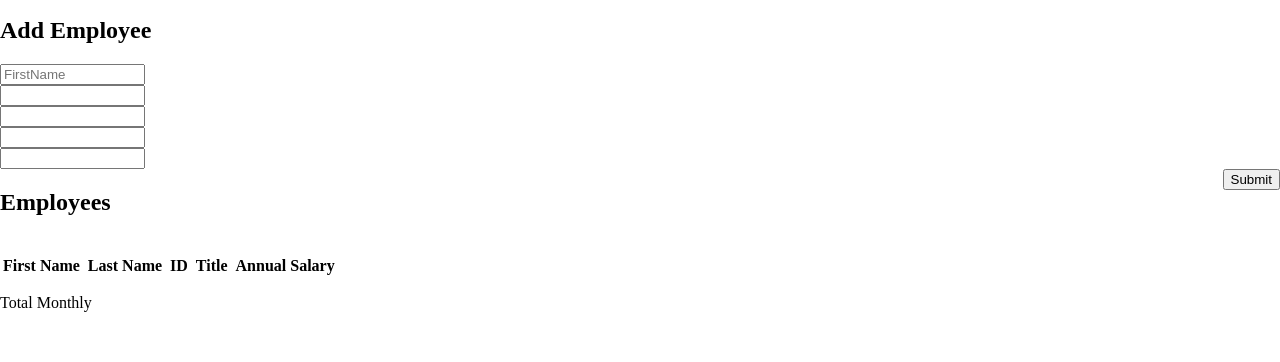
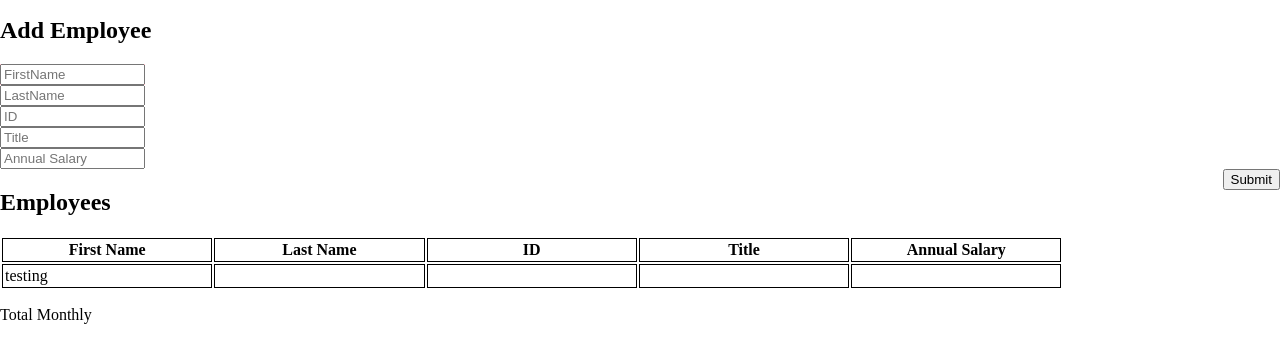
Before and after one commit to SpyD32/weekend-salary-calculator2, a website: page index.html in a window 1280 px wide. Shown: the part 40-402 px from the top of the page. Drawn offline with Linux system fonts and the light colour scheme.

Commit message:
added borders to tr and td

```diff
--- a/index.html
+++ b/index.html
@@ -11,52 +11,53 @@
   </header>
   <main>
     <h2>Add Employee</h2>
-        <div id="newEmployeeRow"></div>
         <form>
-          <div id="firstNameBlock">
+          <div class="firstNameBlock">
             <input id="firstName" placeholder="FirstName" size="15" type="text">
           </div>
         </form>
         <form>
-          <div id="lastNameBlock">
-            <input id="lastName" name="lastName" size="15" type="text">
+          <div class="lastNameBlock">
+            <input id="lastName" placeholder="LastName" size="15" type="text">
           </div>
         </form>
        <div>
         <form>
           <div id="IdBlock">
-            <input id="ID" name="ID" size="15" type="text">
+            <input id="ID" placeholder="ID" size="15" type="text">
           </div>
         </form>
         <form>
           <div id="titleBlock">
-            <input id="title" name="title" size="15" type="text">
+            <input id="title" placeholder="Title" size="15" type="text">
           </div>
         </form>
         <form>
           <div id="annualSalaryBlock">
-            <input id="annualSalary" name="annualSalary" size="15" type="text">
+            <input id="annualSalary" placeholder="Annual Salary" size="15" type="text">
           </div>
         </form>
         <form>
        <div>
-        <button onclick="newEmployeeRow()" id="submitButton">Submit</button>
+        <button onclick="newEmployee()" id="submitButton">Submit</button>
        </div>
       </form>
     <h2>Employees</h2>
     <table>
       <tr>
         <th>First Name</th>
-          <td></td>
         <th>Last Name</th>
-        <td></td>
         <th>ID</th>
-        <td></td>
         <th>Title</th>
-        <td></td>
         <th>Annual Salary</th>
       </tr>
-      <br>
+      <tr>
+        <td>testing</td>
+        <td></td>
+        <td></td>
+        <td></td>
+        <td></td>
+      </tr>
     </table>
   </main>
   <footer>
--- a/script.js
+++ b/script.js
@@ -1,14 +1,16 @@
-let newRow = 'employee';
+const newPerson = document.getElementById("submitButton")
 let total = 'totalCost';
 let clear = 'clearForm'
 //this will be part of the trigger function
 //to add the row for new employee
 //let html = document.getElementById('employeeRow').innerHTML
 
-function newEmployeeRow() {
+function newEmployee() {
     //testing function to make sure it works.
     //function works. Need to attach new employee row
-    console.log('row created', newEmployeeRow);
+    console.log('row created', newEmployee);
     return newEmployeeRow;
     button.addEventListener(onClick());
+
+
 }
--- a/style.css
+++ b/style.css
@@ -17,9 +17,17 @@ body {
     background-color: white;
 }
 
-#employeeRow {
-    border-radius: 2px;
-    border-color: black;
-    border-style: solid;
-    margin-top: auto;
+.firstNameBlock {
+    display: inline-block;
+    background-color: pink;
 }
+
+
+th, tr,td {
+
+    border: 1px solid;
+    margin-left: 2px;
+    padding: 2px;
+    width: 10%;
+
+}
```
